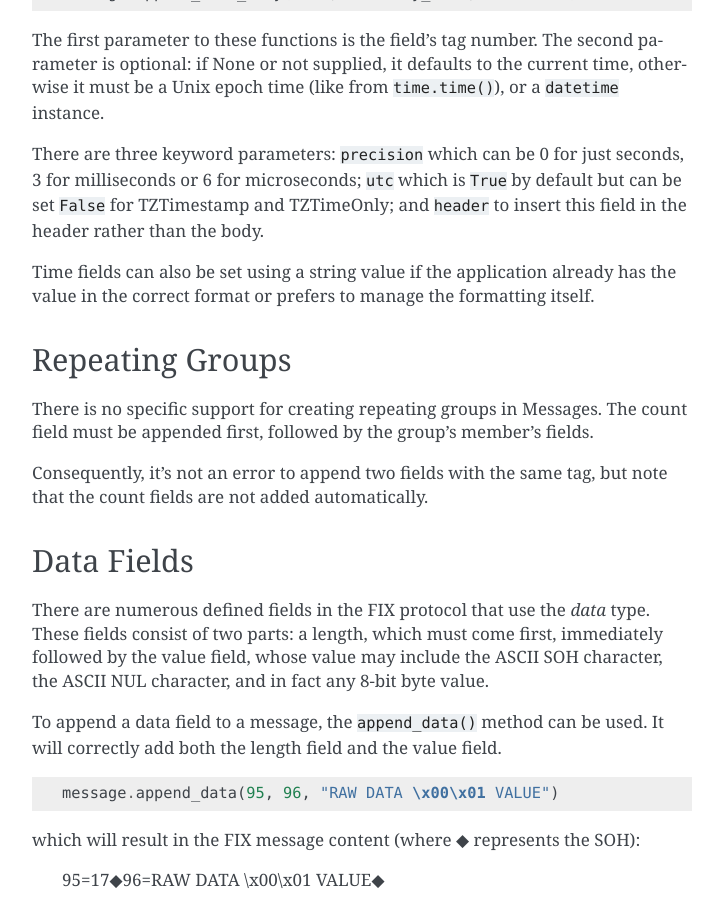
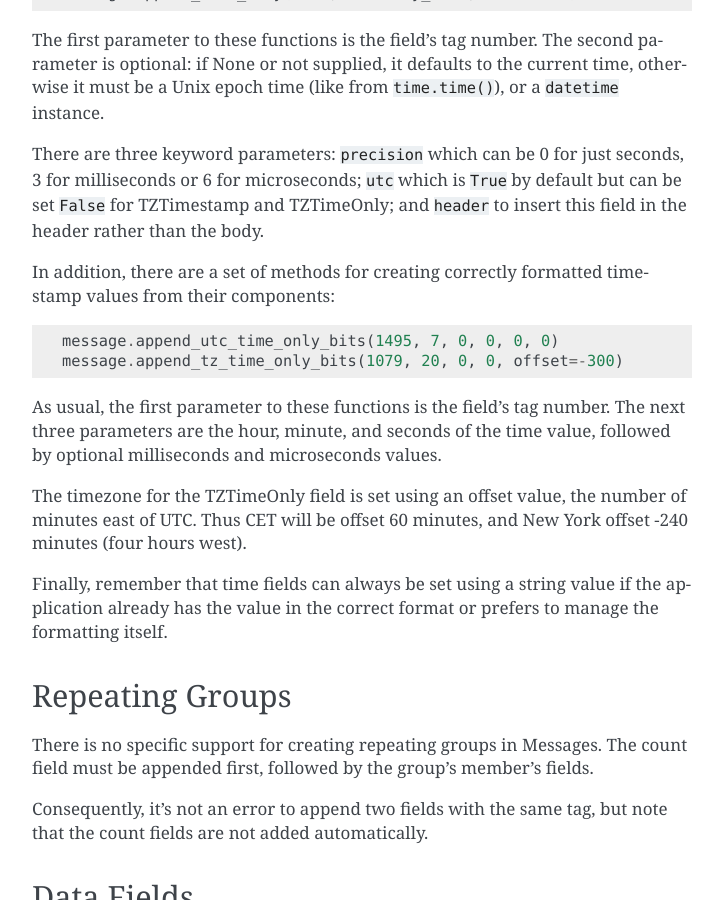
Before and after one commit to da4089/simplefix, a Sphinx documentation site: the page built from doc/creating.rst, in a window 1280 px wide and 900 px high, scrolled down 2003 px. Shown: the whole window, without its empty margins (388-1111 px from the left). Built offline with Sphinx 7.4.7, drawn with Linux system fonts in a browser that asks for light colours.

Commit message:
Added info on new TimeOnly functions.

```diff
--- a/doc/creating.rst
+++ b/doc/creating.rst
@@ -114,9 +114,25 @@ seconds, 3 for milliseconds or 6 for microseconds; ``utc`` which is
 ``True`` by default but can be set ``False`` for TZTimestamp and TZTimeOnly;
 and ``header`` to insert this field in the header rather than the body.
 
-Time fields can also be set using a string value if the application already
-has the value in the correct format or prefers to manage the formatting
-itself.
+In addition, there are a set of methods for creating correctly formatted
+timestamp values from their components:
+
+.. code-block:: python
+
+    message.append_utc_time_only_bits(1495, 7, 0, 0, 0, 0)
+    message.append_tz_time_only_bits(1079, 20, 0, 0, offset=-300)
+
+As usual, the first parameter to these functions is the field's tag number.
+The next three parameters are the hour, minute, and seconds of the time value,
+followed by optional milliseconds and microseconds values.
+
+The timezone for the TZTimeOnly field is set using an offset value, the
+number of minutes east of UTC.  Thus CET will be offset 60 minutes, and
+New York offset -240 minutes (four hours west).
+
+Finally, remember that time fields can always be set using a string value
+if the application already has the value in the correct format or prefers
+to manage the formatting itself.
 
 Repeating Groups
 ................
```
